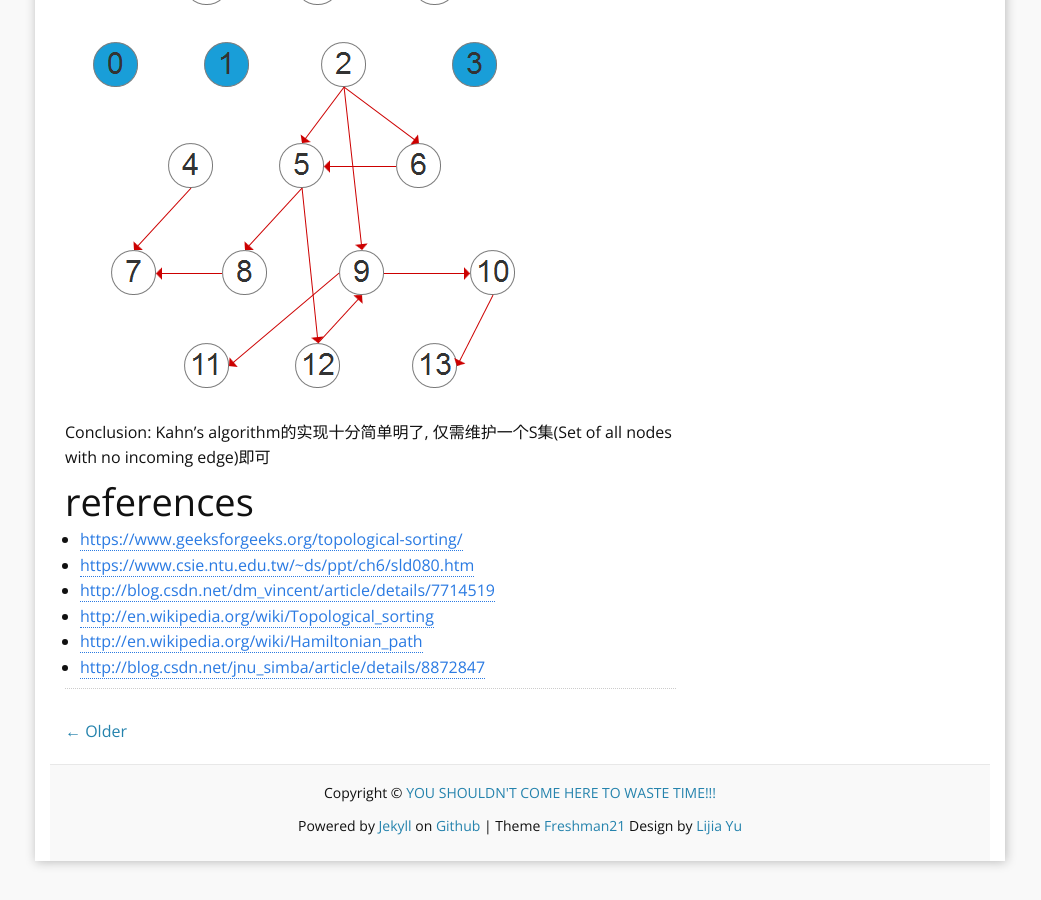
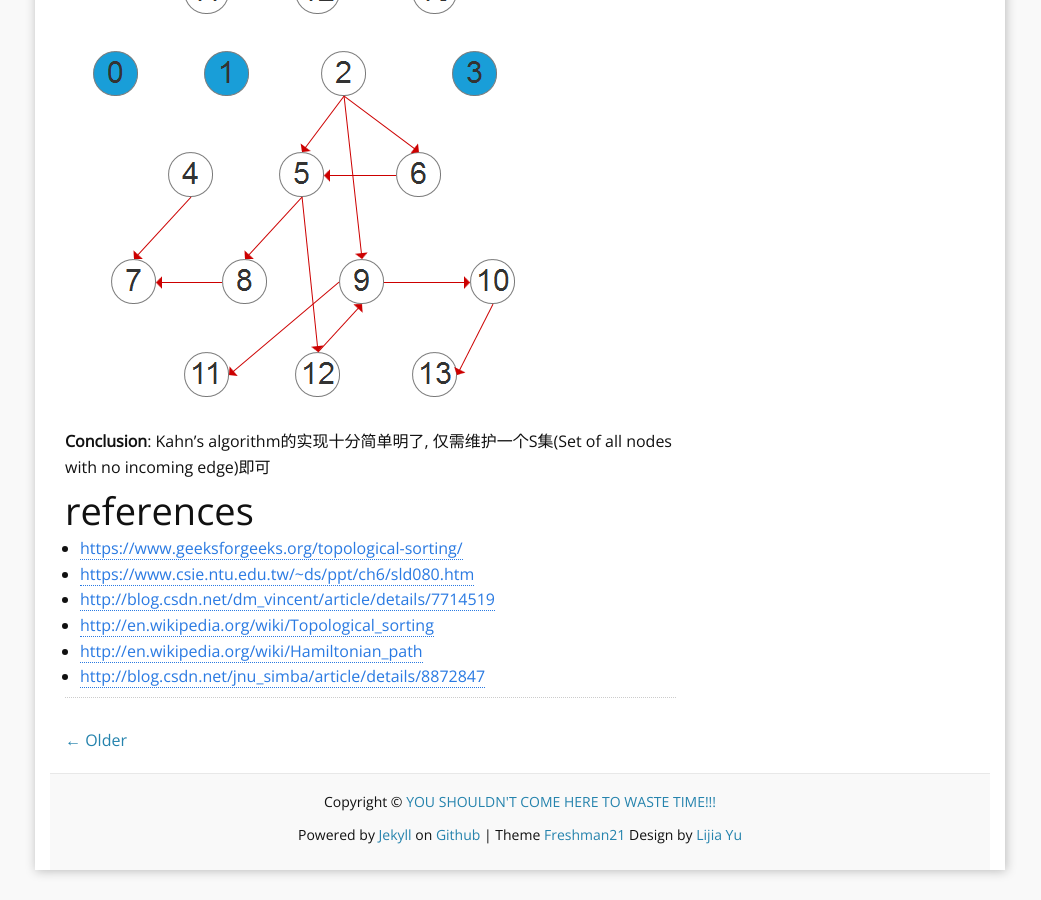
Before and after one commit to RoyWorld/RoyWorld.github.io, a Jekyll site: the page built from _posts/2018-01-05-topological-sort.md, in a window 1280 px wide and 900 px high, scrolled down 5714 px. Shown: the whole window, without its empty margins (120-1161 px from the left). Built offline with Jekyll 4.4.1, drawn with Linux system fonts in a browser that asks for light colours; nearby versions of some CDN libraries; formulas are drawn with MathJax 3; comment, search, counter and statistics services are not loaded; some of the changed lines change nothing that is shown.

Commit message:
文章20170105修改

```diff
--- a/_posts/2018-01-05-topological-sort.md
+++ b/_posts/2018-01-05-topological-sort.md
@@ -28,7 +28,7 @@
 > E: set of pairs of vertices, edges
 
 Example: a graph G
-* $$V(G) = {0, 1, 2, 3, 4}$$, three vertices
+* $$V(G) = {0, 1, 2, 3, 4}$$
 * $$E(G) = {<0,1>,<0,3>,<1,2>,<3,1>,<3,2>}$$
 
 ![DAG](https://raw.githubusercontent.com/RoyWorld/RoyWorld.github.io/master/images/20170105_DAG.png)
@@ -197,7 +197,7 @@
 ![Kahn_algorithm_1](https://raw.githubusercontent.com/RoyWorld/RoyWorld.github.io/master/images/20170105_Kahn_algorithm_1.png "Kahn's_algorithm_1")
 ![Kahn_algorithm_2](https://raw.githubusercontent.com/RoyWorld/RoyWorld.github.io/master/images/20170105_Kahn_algorithm_2.png "Kahn's_algorithm_2")
 
-Conclusion: Kahn's algorithm的实现十分简单明了, 仅需维护一个S集(Set of all nodes with no incoming edge)即可
+**Conclusion**: Kahn's algorithm的实现十分简单明了, 仅需维护一个S集(Set of all nodes with no incoming edge)即可
 
 
 # references
```
